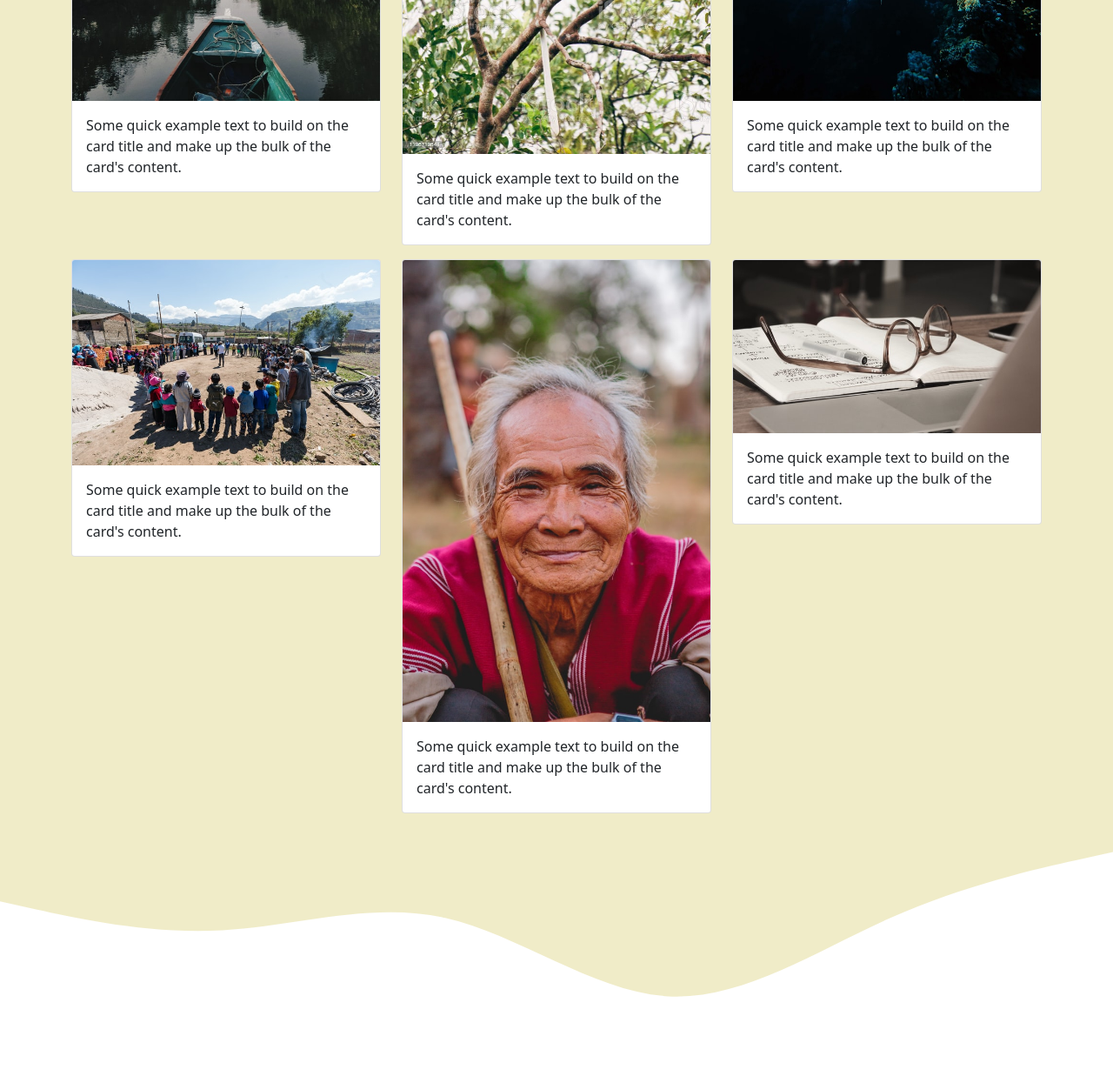
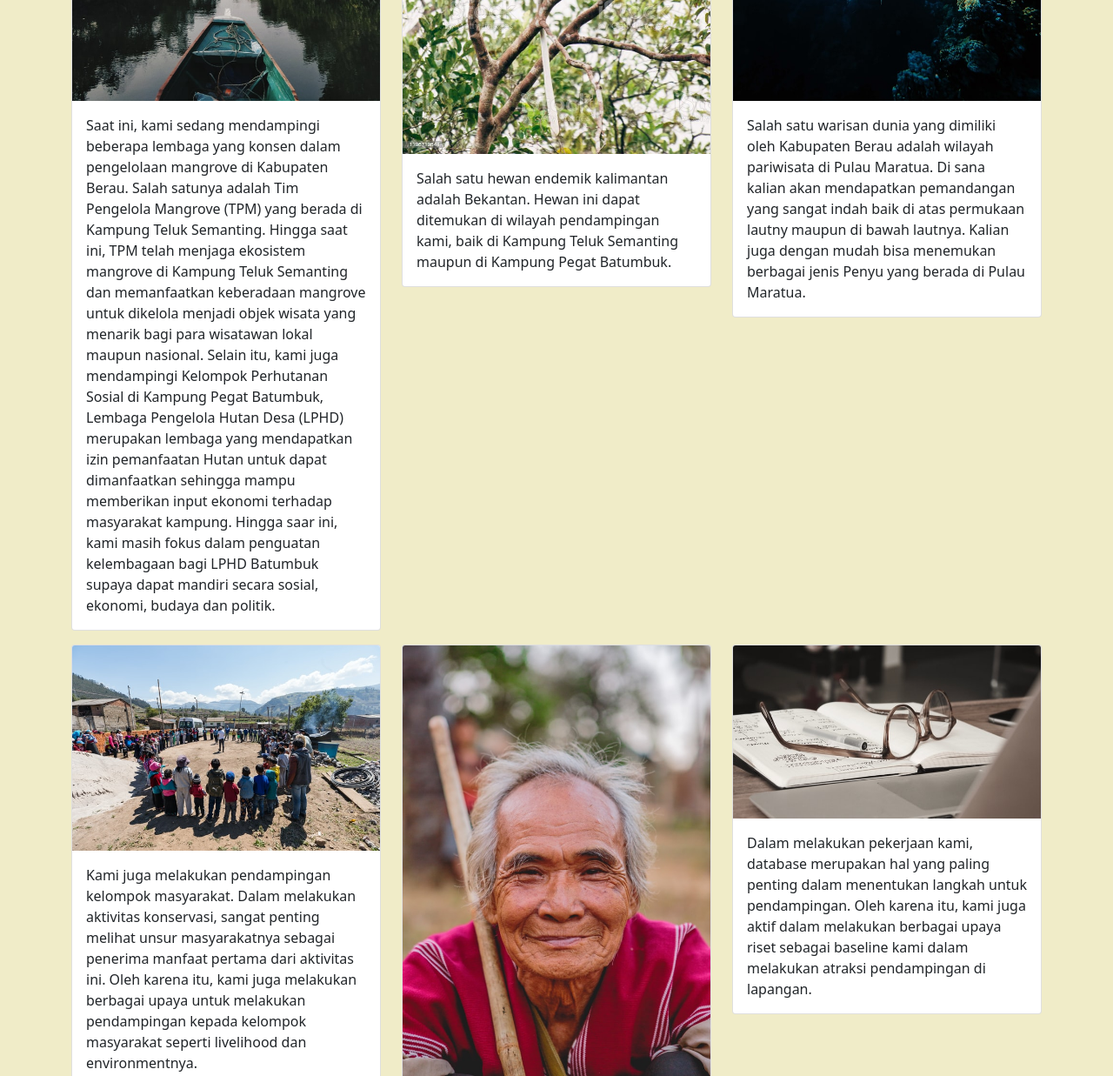
Before and after one commit to kundinghasnah/kundinghasnah.github.io, a plain HTML site: page index.html in a window 1280 px wide. Shown: the part 1820-3057 px from the top of the page at 87% size. Drawn offline with nearby package versions, Linux system fonts and the light colour scheme.

Commit message:
mengubah profil my experience

```diff
--- a/index.html
+++ b/index.html
@@ -84,7 +84,7 @@
                 <div class="card">
                     <img src="img/Mangrove.jpg" class="card-img-top" alt="Mangrove">
                     <div class="card-body">
-                      <p class="card-text">Some quick example text to build on the card title and make up the bulk of the card's content.</p>
+                      <p class="card-text">Saat ini, kami sedang mendampingi beberapa lembaga yang konsen dalam pengelolaan mangrove di Kabupaten Berau. Salah satunya adalah Tim Pengelola Mangrove (TPM) yang berada di Kampung Teluk Semanting. Hingga saat ini, TPM telah menjaga ekosistem mangrove di Kampung Teluk Semanting dan memanfaatkan keberadaan mangrove untuk dikelola menjadi objek wisata yang menarik bagi para wisatawan lokal maupun nasional. Selain itu, kami juga mendampingi Kelompok Perhutanan Sosial di Kampung Pegat Batumbuk, Lembaga Pengelola Hutan Desa (LPHD) merupakan lembaga yang mendapatkan izin pemanfaatan Hutan untuk dapat dimanfaatkan sehingga mampu memberikan input ekonomi terhadap masyarakat kampung. Hingga saar ini, kami masih fokus dalam penguatan kelembagaan bagi LPHD Batumbuk supaya dapat mandiri secara sosial, ekonomi, budaya dan politik.</p>
                     </div>
                   </div>
             </div>
@@ -92,7 +92,7 @@
                 <div class="card">
                     <img src="img/Bekantan.jpg" class="card-img-top" alt="Bekantan">
                     <div class="card-body">
-                      <p class="card-text">Some quick example text to build on the card title and make up the bulk of the card's content.</p>
+                      <p class="card-text">Salah satu hewan endemik kalimantan adalah Bekantan. Hewan ini dapat ditemukan di wilayah pendampingan kami, baik di Kampung Teluk Semanting maupun di Kampung Pegat Batumbuk.</p>
                     </div>
                   </div>
             </div>
@@ -100,7 +100,7 @@
                 <div class="card">
                     <img src="img/Underwater.jpg" class="card-img-top" alt="Underwater">
                     <div class="card-body">
-                      <p class="card-text">Some quick example text to build on the card title and make up the bulk of the card's content.</p>
+                      <p class="card-text">Salah satu warisan dunia yang dimiliki oleh Kabupaten Berau adalah wilayah pariwisata di Pulau Maratua. Di sana kalian akan mendapatkan pemandangan yang sangat indah baik di atas permukaan lautny maupun di bawah lautnya. Kalian juga dengan mudah bisa menemukan berbagai jenis Penyu yang berada di Pulau Maratua.</p>
                     </div>
                   </div>
             </div>
@@ -108,7 +108,7 @@
                 <div class="card">
                     <img src="img/Masyarakat.jpg" class="card-img-top" alt="Masyarakat">
                     <div class="card-body">
-                      <p class="card-text">Some quick example text to build on the card title and make up the bulk of the card's content.</p>
+                      <p class="card-text">Kami juga melakukan pendampingan kelompok masyarakat. Dalam melakukan aktivitas konservasi, sangat penting melihat unsur masyarakatnya sebagai penerima manfaat pertama dari aktivitas ini. Oleh karena itu, kami juga melakukan berbagai upaya untuk melakukan pendampingan kepada kelompok masyarakat seperti livelihood dan environmentnya.</p>
                     </div>
                   </div>
             </div>
@@ -116,7 +116,7 @@
                 <div class="card">
                     <img src="img/Adat.jpg" class="card-img-top" alt="Adat">
                     <div class="card-body">
-                      <p class="card-text">Some quick example text to build on the card title and make up the bulk of the card's content.</p>
+                      <p class="card-text">Kalimantan merupakan wilayah yang penduduk aslinya merupakan suku dayak. Suku dayak itu sendiri memiliki ratusan sub suku yang sangat banyak. Kami melakukan beberapa pendampingan yang notabenenya merupakan wilayah masyarakat yang masih memiliki aktivitas yang sangat dekat keberadaan hutan.</p>
                     </div>
                   </div>
             </div>
@@ -124,7 +124,7 @@
                 <div class="card">
                     <img src="img/Riset.jpg" class="card-img-top" alt="Riset">
                     <div class="card-body">
-                      <p class="card-text">Some quick example text to build on the card title and make up the bulk of the card's content.</p>
+                      <p class="card-text">Dalam melakukan pekerjaan kami, database merupakan hal yang paling penting dalam menentukan langkah untuk pendampingan. Oleh karena itu, kami juga aktif dalam melakukan berbagai upaya riset sebagai baseline kami dalam melakukan atraksi pendampingan di lapangan.</p>
                     </div>
                   </div>
             </div>
```
